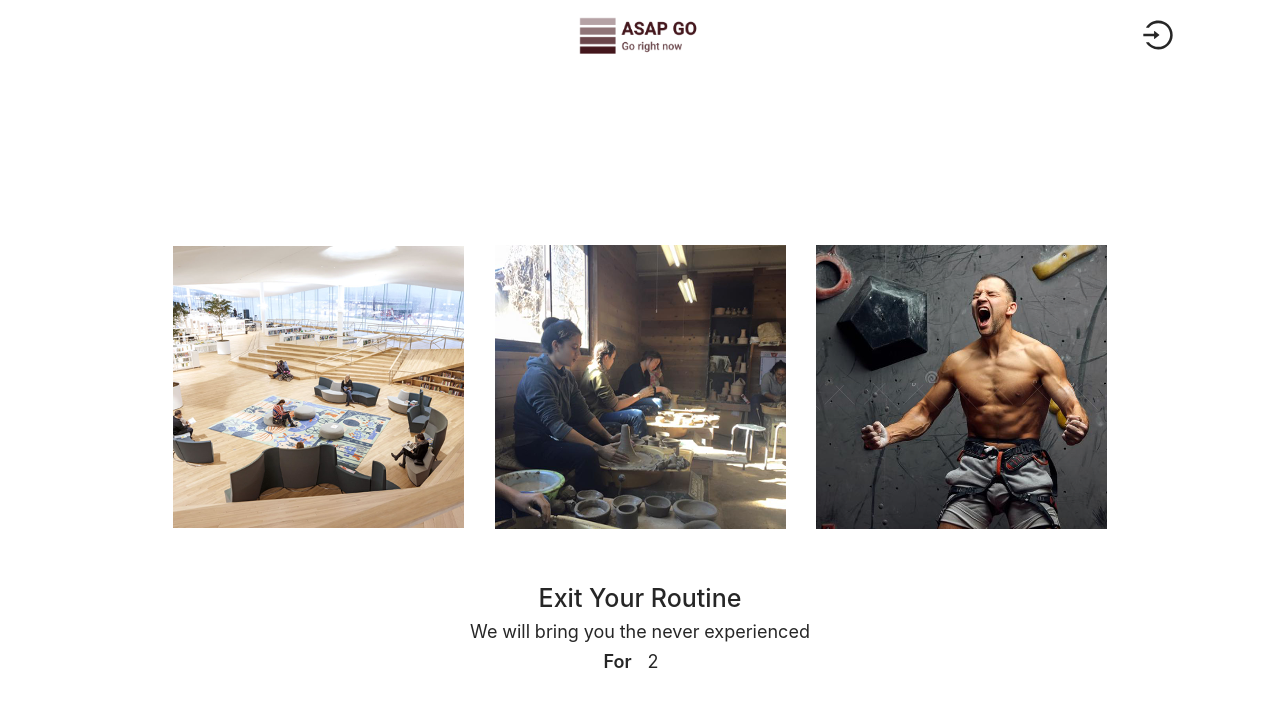
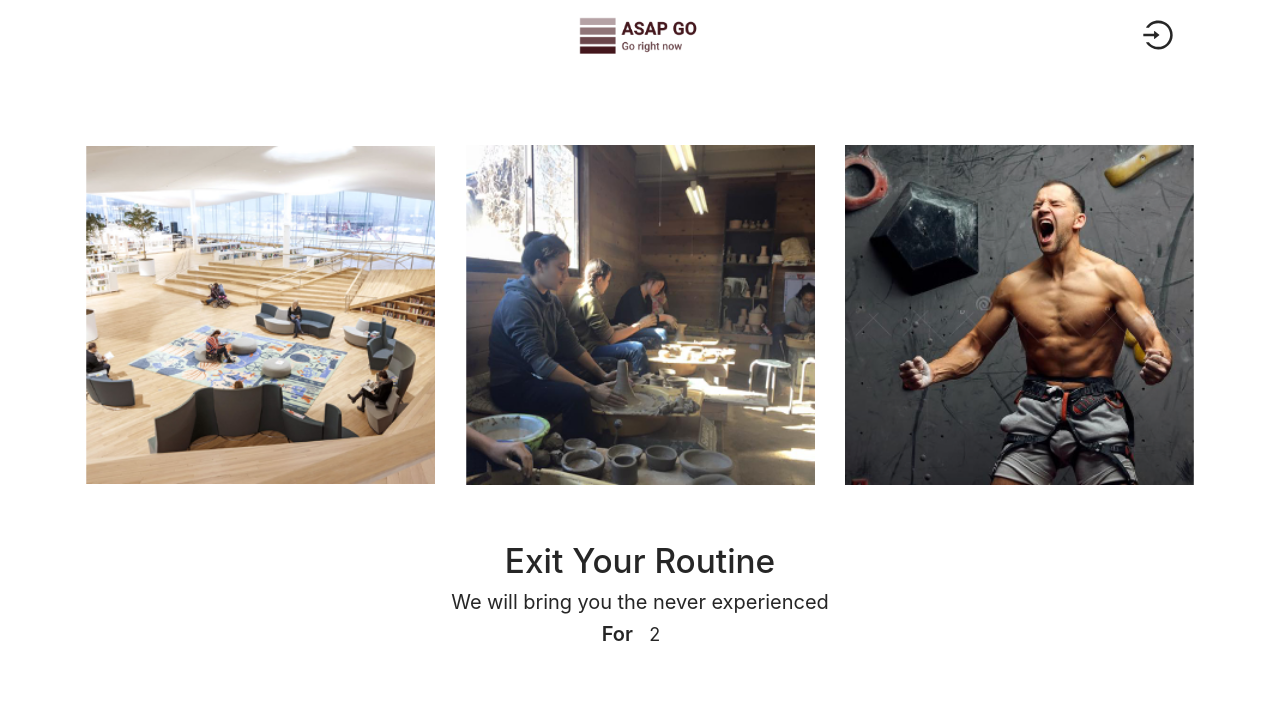
Before and after one commit to swsnu/swpp2020-team11, a React (Create React App) app in the folder frontend/: page / in a window 1280 px wide. Shown: the top 706 px of the page. Built offline with nearby package versions, Linux system fonts and the light colour scheme.

Commit message:
make image bigger

```diff
--- a/frontend/src/containers/MainPage.css
+++ b/frontend/src/containers/MainPage.css
@@ -1,12 +1,16 @@
+.p {
+  float: left;
+}
+
 .main-page {
-  margin-top: 120px;
+  margin-top: 20px;
 }
 
 .big-text {
   margin-top: 50px;
   margin-bottom: 0px;
   font-weight: 500;
-  font-size: 25px;
+  font-size: 25pt;
   display: block;
 }
 
@@ -14,11 +18,11 @@
   margin-top: 0;
   margin-bottom: 0px;
   font-weight: 400;
-  font-size: 18px;
+  font-size: 15pt;
   display: block;
 }
 
 .input-prefix {
   font-weight: 600;
-  font-size: 18px;
+  font-size: 15pt;
 }
--- a/frontend/src/containers/MainPage.js
+++ b/frontend/src/containers/MainPage.js
@@ -44,6 +44,7 @@ class MainPage extends Component {
       <Image
         src={ img }
         preview={ false }
+        width="350px"
         className="main-image"
         onMouseOver={ (e) => (e.target.src = hoverImg) }
         onMouseOut={ (e) => (e.target.src = img) }
```
